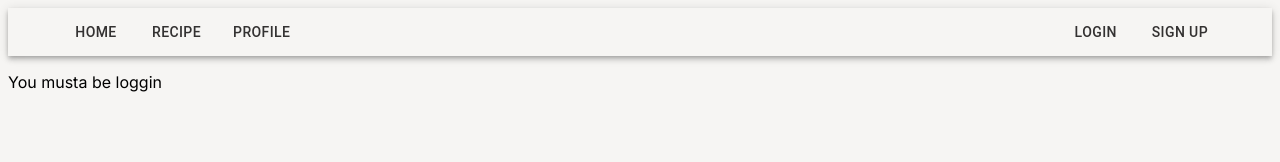
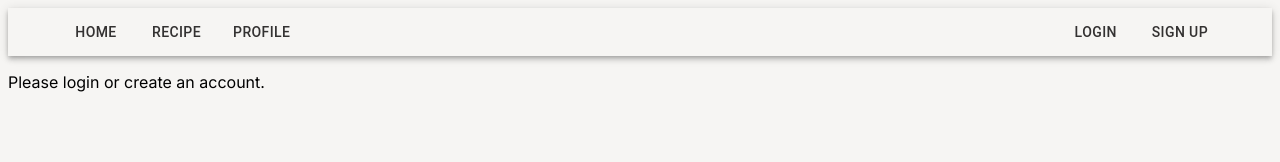
Before and after one commit to aryapatxl/Kitchen-Guru, a Next.js app: page /profile in a window 1280 px wide. Shown: the top 162 px of the page. Built offline with nearby package versions, Linux system fonts and the light colour scheme; no server answers.

Commit message:
Wording change

```diff
--- a/app/profile/page.jsx
+++ b/app/profile/page.jsx
@@ -17,7 +17,7 @@ const Profile = () => {
 
     return (
         <div className="p-4">
-            {loading ? (<p>Loading...</p>) : user ? (<p>Welcome, {user.displayName}! You are logged into the profile.</p>) : (<p>You musta be loggin</p>)}
+            {loading ? (<p>Loading...</p>) : user ? (<p>Welcome, {user.displayName}! You are logged into the profile.</p>) : (<p>Please login or create an account.</p>)}
 
         </div>
     )
```
